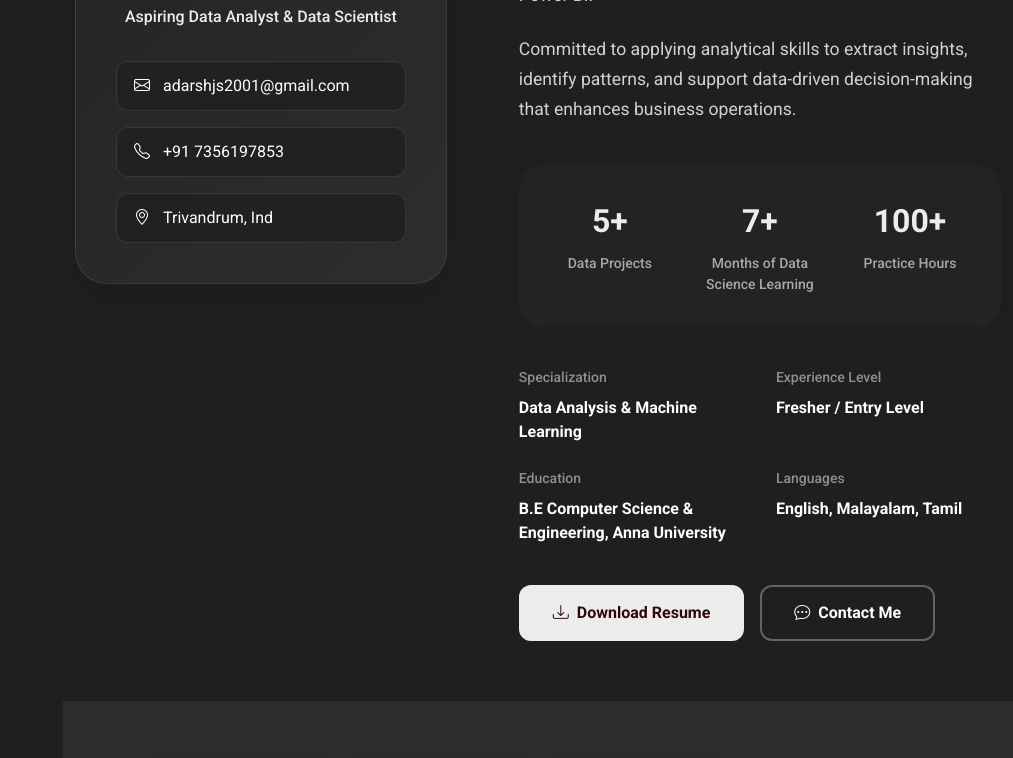
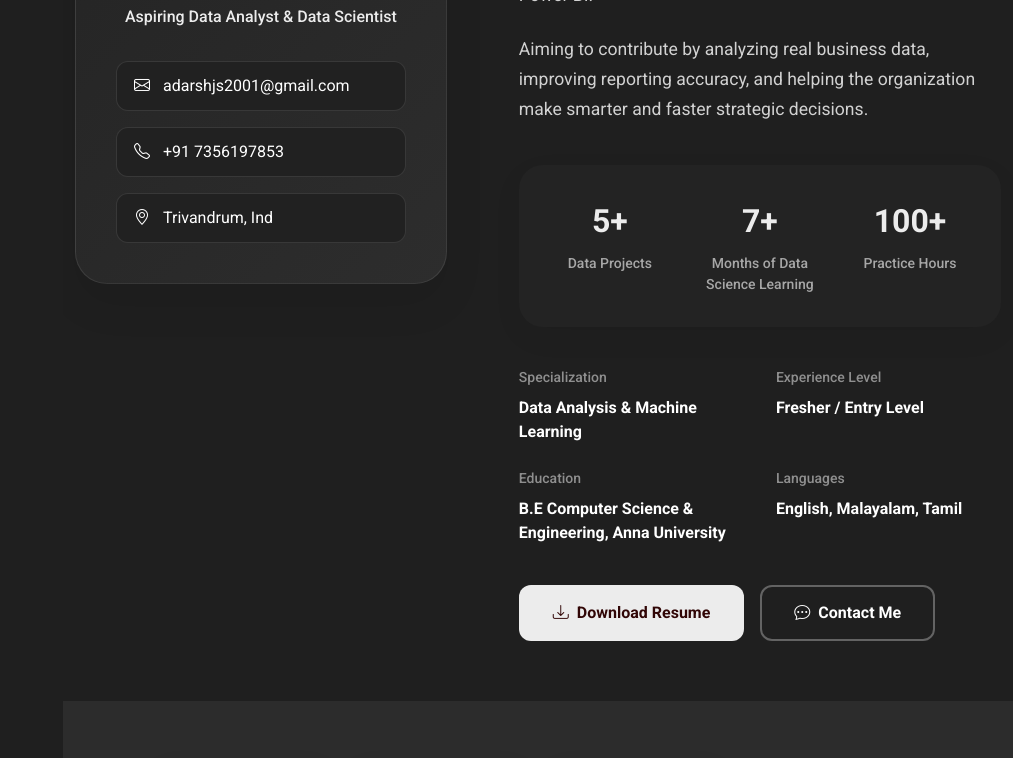
Before and after one commit to Adarsh-2k01/Portfolio, a plain HTML site: page index.html in a window 1280 px wide. Shown: the part 1125-1883 px from the top of the page, without its empty margins (267-1280 px from the left). Drawn offline with nearby package versions, Linux system fonts and the light colour scheme.

Commit message:
Update index.html

```diff
--- a/index.html
+++ b/index.html
@@ -160,7 +160,7 @@
               <div class="description">
                 <p>Proactive and intellectually curious Data Scientist with strong skills in data analysis, data visualization, Python, SQL, and Power BI.</p>
 
-                <p>Committed to applying analytical skills to extract insights, identify patterns, and support data-driven decision-making that enhances business operations.</p>
+                <p>Aiming to contribute by analyzing real business data, improving reporting accuracy, and helping the organization make smarter and faster strategic decisions.</p>
               </div>
 
               <div class="stats-grid">
```
